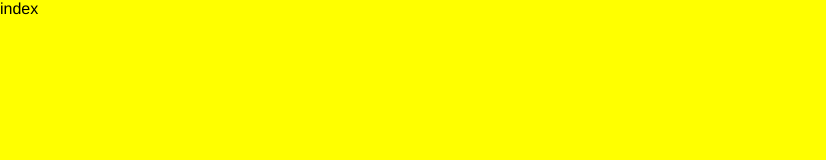
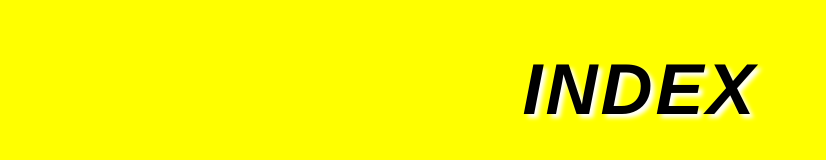
Before and after one commit to ErichMB/kals-bees, a plain HTML site: page index.html in a window 1280 px wide. Shown: the whole page, without its empty margins (0-826 px from the left). Drawn offline with nearby package versions, Linux system fonts and the light colour scheme.

Commit message:
Skeleton HTML page & general styles doc

```diff
--- a/index.html
+++ b/index.html
@@ -7,6 +7,7 @@
 	<link rel="stylesheet" href="styles/styles.css">
 	<title>Kal's Bees</title>
 </head>
-<body>index
+<body>
+	<h1>index</h1>
 </body>
 </html>
```
